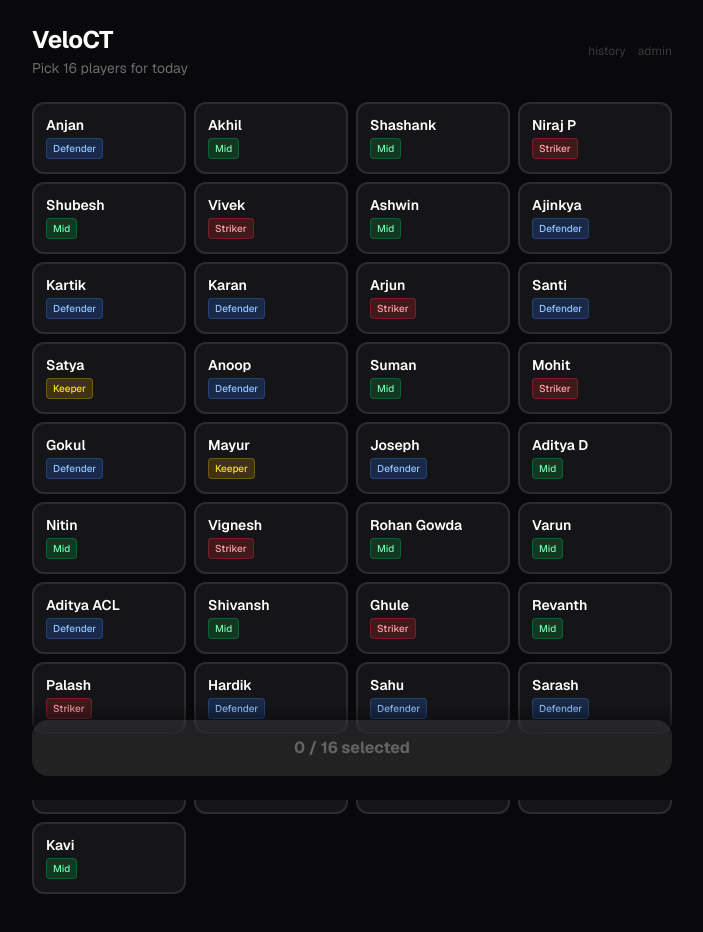
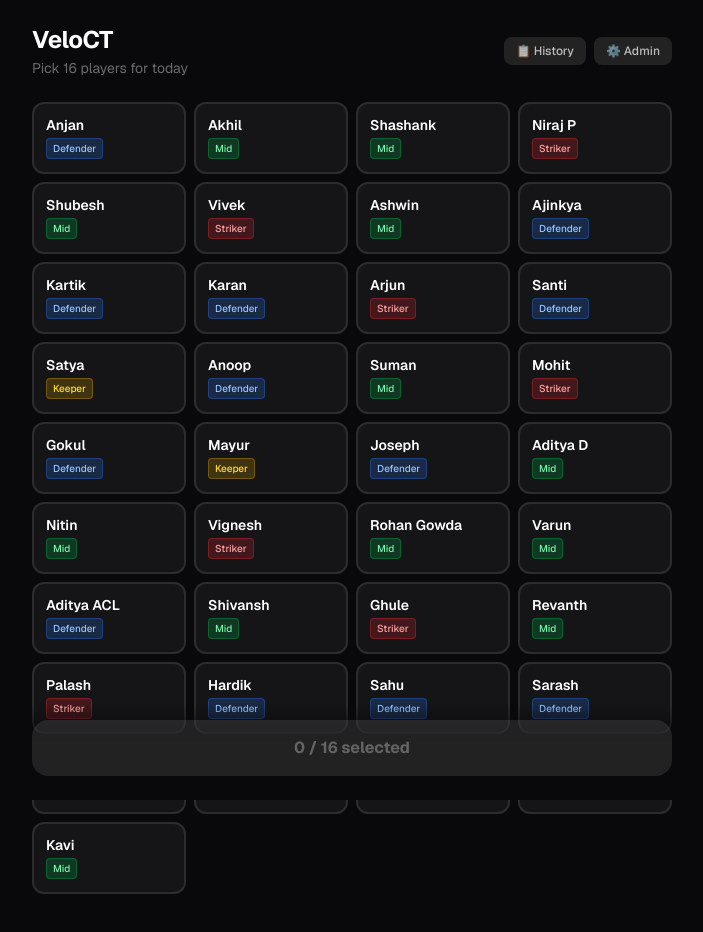
Before and after one commit to mahapatra-anjan-chai/collina-web, a Next.js app: page / in a window 1280 px wide. Shown: the top 932 px of the page, without its empty margins (288-991 px from the left). Built offline with nearby package versions, Linux system fonts and the light colour scheme.

Commit message:
Make History and Admin nav buttons more prominent

```diff
--- a/app/page.tsx
+++ b/app/page.tsx
@@ -63,9 +63,9 @@ export default function HomePage() {
             <h1 className="text-2xl font-bold tracking-tight">VeloCT</h1>
             <p className="text-white/40 text-sm mt-0.5">Pick 16 players for today</p>
           </div>
-          <div className="flex items-center gap-3">
-            <a href="/history" className="text-white/20 text-xs hover:text-white/40 transition-colors">history</a>
-            <a href="/admin" className="text-white/20 text-xs hover:text-white/40 transition-colors">admin</a>
+          <div className="flex items-center gap-2">
+            <a href="/history" className="px-3 py-1.5 rounded-lg bg-white/10 text-white/70 text-xs font-medium hover:bg-white/15 hover:text-white transition-colors">📋 History</a>
+            <a href="/admin" className="px-3 py-1.5 rounded-lg bg-white/10 text-white/70 text-xs font-medium hover:bg-white/15 hover:text-white transition-colors">⚙️ Admin</a>
           </div>
         </div>
       </div>
```
